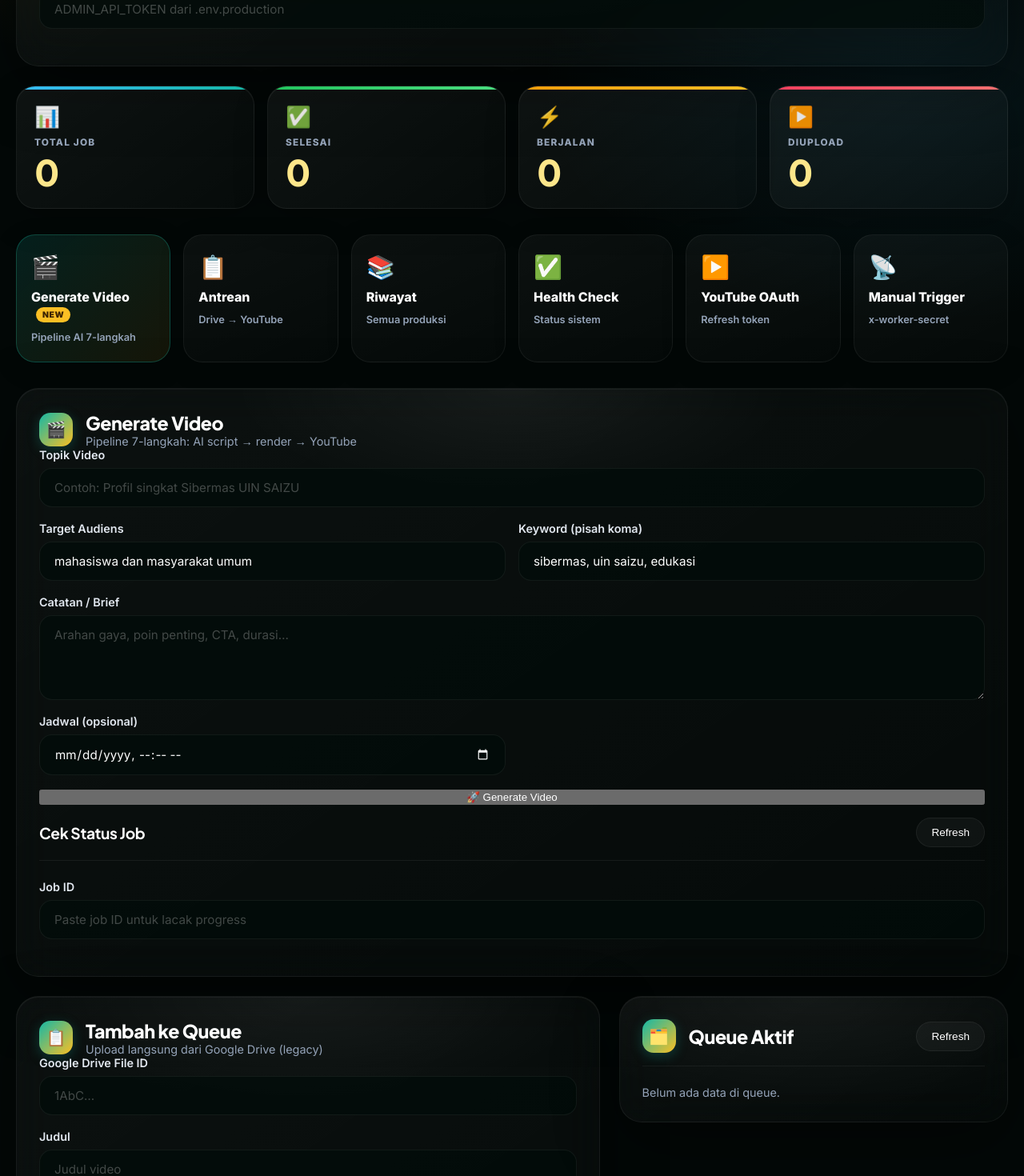
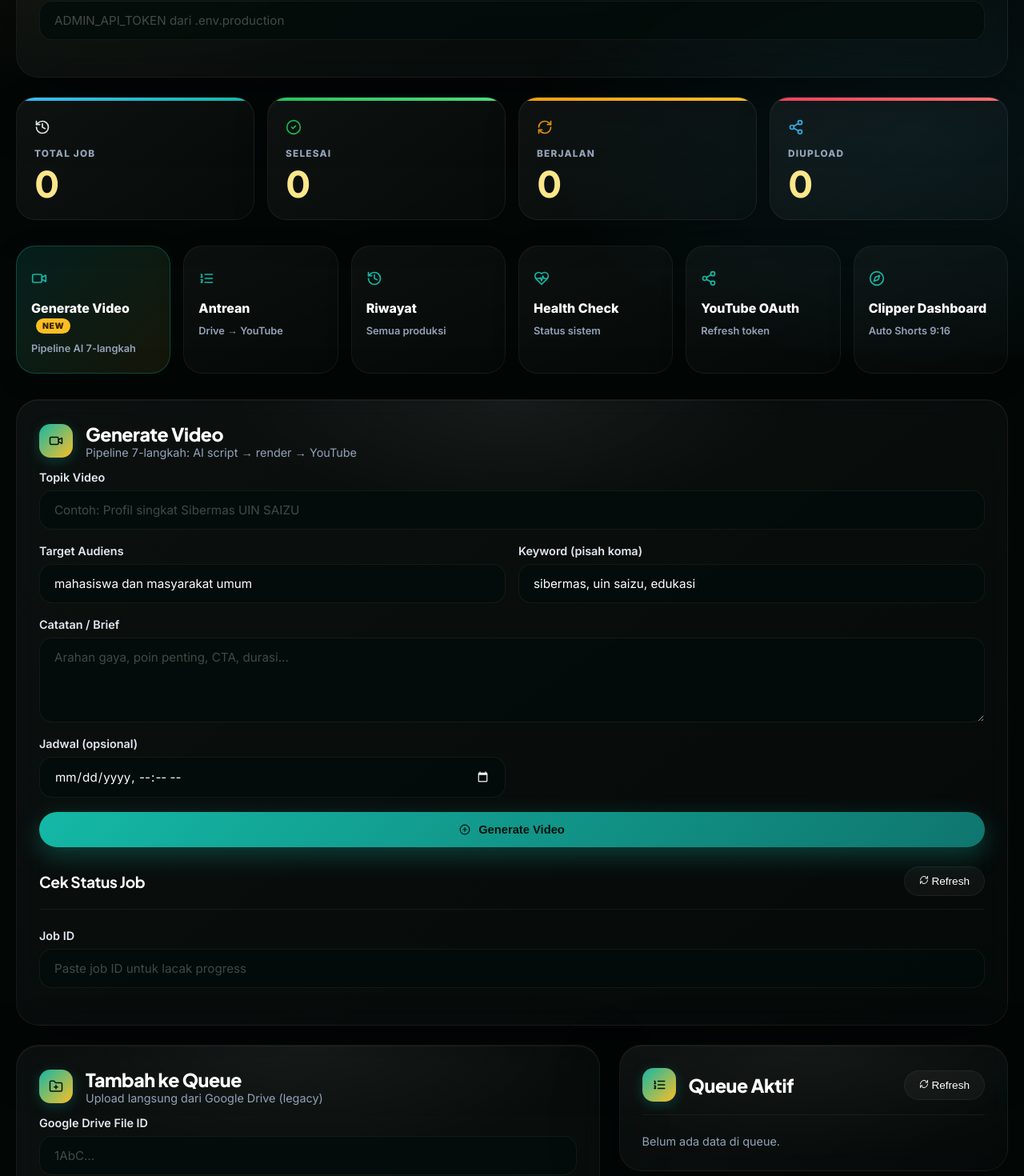
Before and after one commit to sabintacom-ui/Tooluung, a Next.js app: page /generator in a window 1280 px wide. Shown: the part 900-2370 px from the top of the page at 80% size. Built offline with nearby package versions, Linux system fonts and the light colour scheme.

Commit message:
style: refactor app/generator/page.tsx to use lucide-react vector icons

```diff
--- a/app/generator/page.tsx
+++ b/app/generator/page.tsx
@@ -1,6 +1,25 @@
 "use client";
 
 import { FormEvent, useCallback, useEffect, useMemo, useState, useTransition } from "react";
+import Link from "next/link";
+import {
+  Video,
+  ListOrdered,
+  History,
+  HeartPulse,
+  Share2,
+  Cpu,
+  Lock,
+  RefreshCw,
+  PlusCircle,
+  Play,
+  ArrowRight,
+  CheckCircle2,
+  AlertTriangle,
+  FolderPlus,
+  Compass,
+  AlertCircle
+} from "lucide-react";
 
 type QueueItem = {
   id: string;
@@ -44,15 +63,6 @@ const PIPELINE_STEPS = [
   { key: "upload_youtube", label: "Upload", icon: "7" },
 ];
 
-const QUICK_ACTIONS = [
-  { icon: "🎬", title: "Generate Video", desc: "Pipeline AI 7-langkah", href: "#pipeline", featured: true, isNew: true },
-  { icon: "📋", title: "Antrean", desc: "Drive → YouTube", href: "#queue" },
-  { icon: "📚", title: "Riwayat", desc: "Semua produksi", href: "#history" },
-  { icon: "✅", title: "Health Check", desc: "Status sistem", href: "/api/health" },
-  { icon: "▶️", title: "YouTube OAuth", desc: "Refresh token", href: "/api/youtube/status" },
-  { icon: "📡", title: "Manual Trigger", desc: "x-worker-secret", href: "#pipeline" },
-];
-
 function getYouTubeThumb(videoId: string): string {
   return `https://i.ytimg.com/vi/${videoId}/mqdefault.jpg`;
 }
@@ -67,6 +77,15 @@ export default function Home() {
   const [pipelineMessage, setPipelineMessage] = useState("");
   const [isPending, startTransition] = useTransition();
   const [showInstall, setShowInstall] = useState(false);
+
+  const QUICK_ACTIONS = useMemo(() => [
+    { icon: <Video size={20} />, title: "Generate Video", desc: "Pipeline AI 7-langkah", href: "#pipeline", featured: true, isNew: true },
+    { icon: <ListOrdered size={20} />, title: "Antrean", desc: "Drive → YouTube", href: "#queue" },
+    { icon: <History size={20} />, title: "Riwayat", desc: "Semua produksi", href: "#history" },
+    { icon: <HeartPulse size={20} />, title: "Health Check", desc: "Status sistem", href: "/api/health" },
+    { icon: <Share2 size={20} />, title: "YouTube OAuth", desc: "Refresh token", href: "/api/youtube/status" },
+    { icon: <Compass size={20} />, title: "Clipper Dashboard", desc: "Auto Shorts 9:16", href: "/clipper" },
+  ], []);
 
   async function loadQueue() {
     if (!adminToken) {
@@ -109,31 +128,17 @@ export default function Home() {
     fetch("/api/queue", { cache: "no-store", headers: { "x-admin-token": adminToken } })
       .then((response) => response.json())
       .then((data) => {
-        if (!data.ok) throw new Error(data.error ?? "Gagal memuat queue");
-        setItems(data.items ?? []);
+        if (data.ok) setItems(data.items ?? []);
       })
-      .catch((error) => setMessage(error.message));
-    loadRecentJobs().catch((error) => setPipelineMessage(error.message));
+      .catch((e) => console.error("Gagal memuat queue:", e));
+
+    loadRecentJobs().catch((e) => console.error("Gagal memuat riwayat:", e));
   }, [adminToken, loadRecentJobs]);
-
-  // Auto-refresh polling tiap 8 detik kalau ada job running
-  useEffect(() => {
-    if (!adminToken) return;
-    const hasRunning = recentJobs.some((j) => j.status === "running" || j.status === "pending");
-    if (!hasRunning) return;
-    const t = setInterval(() => {
-      loadRecentJobs().catch(() => {});
-      if (pipelineJob?.id) refreshPipeline(pipelineJob.id).catch(() => {});
-    }, 8000);
-    return () => clearInterval(t);
-    // eslint-disable-next-line react-hooks/exhaustive-deps
-  }, [adminToken, recentJobs, pipelineJob?.id]);
 
   function submit(event: FormEvent<HTMLFormElement>) {
     event.preventDefault();
     setMessage("");
-    const form = new FormData(event.currentTarget);
-    const payload = Object.fromEntries(form.entries());
+    const payload = Object.fromEntries(new FormData(event.currentTarget).entries());
 
     startTransition(async () => {
       try {
@@ -221,6 +226,7 @@ export default function Home() {
         </div>
         <div className="nav-actions">
           <span className="badge-online">{stats.running > 0 ? `${stats.running} aktif` : "Online"}</span>
+          <Link className="btn-secondary" href="/clipper">Clipper Shorts</Link>
           <a className="btn-secondary" href="https://github.com" target="_blank" rel="noreferrer">Docs</a>
         </div>
       </nav>
@@ -240,13 +246,15 @@ export default function Home() {
       {/* ADMIN TOKEN */}
       <section className="card">
         <div className="card-title-row">
-          <div className="card-icon">🔐</div>
+          <div className="card-icon">
+            <Lock size={18} />
+          </div>
           <div>
             <h2>Admin Token</h2>
             <p className="muted">Dibutuhkan untuk akses dashboard data privat</p>
           </div>
         </div>
-        <label>
+        <label style={{ marginTop: 14 }}>
           Token
           <input type="password" value={adminToken} onChange={(e) => setAdminToken(e.target.value)} placeholder="ADMIN_API_TOKEN dari .env.production" />
         </label>
@@ -255,22 +263,30 @@ export default function Home() {
       {/* STATS */}
       <section className="stats">
         <article className="stat s-total">
-          <div className="stat-icon">📊</div>
+          <div className="stat-icon">
+            <History size={20} />
+          </div>
           <span className="stat-label">Total Job</span>
           <strong className="stat-value">{stats.total}</strong>
         </article>
         <article className="stat s-done">
-          <div className="stat-icon">✅</div>
+          <div className="stat-icon">
+            <CheckCircle2 size={20} style={{ color: "var(--ok)" }} />
+          </div>
           <span className="stat-label">Selesai</span>
           <strong className="stat-value">{stats.done}</strong>
         </article>
         <article className="stat s-run">
-          <div className="stat-icon">⚡</div>
+          <div className="stat-icon">
+            <RefreshCw size={20} className={stats.running > 0 ? "animate-spin" : ""} style={{ color: "var(--warn)" }} />
+          </div>
           <span className="stat-label">Berjalan</span>
           <strong className="stat-value">{stats.running}</strong>
         </article>
         <article className="stat s-up">
-          <div className="stat-icon">▶️</div>
+          <div className="stat-icon">
+            <Share2 size={20} style={{ color: "var(--info)" }} />
+          </div>
           <span className="stat-label">Diupload</span>
           <strong className="stat-value">{stats.uploads}</strong>
         </article>
@@ -280,7 +296,7 @@ export default function Home() {
       <section className="actions-grid">
         {QUICK_ACTIONS.map((act) => (
           <a key={act.title} href={act.href} className={`action-tile ${act.featured ? "featured" : ""}`}>
-            <div className="action-icon">{act.icon}</div>
+            <div className="action-icon" style={{ color: "var(--teal)" }}>{act.icon}</div>
             <div className="action-title">
               {act.title} {act.isNew && <span className="new-pill">NEW</span>}
             </div>
@@ -292,14 +308,16 @@ export default function Home() {
       {/* PIPELINE GENERATE */}
       <section id="pipeline" className="card">
         <div className="card-title-row">
-          <div className="card-icon">🎬</div>
+          <div className="card-icon">
+            <Video size={18} />
+          </div>
           <div>
             <h2>Generate Video</h2>
             <p className="muted">Pipeline 7-langkah: AI script → render → YouTube</p>
           </div>
         </div>
 
-        <form className="pipelineForm" onSubmit={startPipeline}>
+        <form className="pipelineForm" onSubmit={startPipeline} style={{ marginTop: 14 }}>
           <input type="hidden" name="channelId" value={DEFAULT_CHANNEL_ID} />
           <input type="hidden" name="templateId" value={DEFAULT_TEMPLATE_ID} />
           <label>
@@ -322,7 +340,9 @@ export default function Home() {
             Jadwal (opsional)
             <input name="scheduledAt" type="datetime-local" />
           </label>
-          <button disabled={isPending}>{isPending ? "Memulai…" : "🚀 Generate Video"}</button>
+          <button disabled={isPending} className="btn-primary">
+            {isPending ? <RefreshCw className="animate-spin" size={14} /> : <PlusCircle size={14} />} Generate Video
+          </button>
         </form>
 
         {pipelineJob && (
@@ -352,7 +372,9 @@ export default function Home() {
                       <strong>🎉 Video terupload</strong>
                       <span className="status-chip completed">{v.privacy_status ?? "private"}</span>
                     </div>
-                    <a href={v.youtube_url} target="_blank" rel="noreferrer">▶️ Buka di YouTube</a>
+                    <a href={v.youtube_url} target="_blank" rel="noreferrer" className="job-link">
+                      <Play size={12} /> Buka di YouTube
+                    </a>
                   </article>
                 ))}
               </div>
@@ -360,27 +382,37 @@ export default function Home() {
           </div>
         )}
 
-        <div className="card-head" style={{ marginTop: 16 }}>
+        <div className="card-head" style={{ marginTop: 24 }}>
           <h3>Cek Status Job</h3>
-          <button className="ghost" type="button" onClick={() => refreshPipeline().catch((e) => setPipelineMessage(e.message))}>Refresh</button>
+          <button className="ghost" type="button" onClick={() => refreshPipeline().catch((e) => setPipelineMessage(e.message))}>
+            <RefreshCw size={12} /> Refresh
+          </button>
         </div>
         <label>
           Job ID
           <input placeholder="Paste job ID untuk lacak progress" onBlur={(e) => e.currentTarget.value && refreshPipeline(e.currentTarget.value).catch((err) => setPipelineMessage(err.message))} />
         </label>
-        {pipelineMessage && <p className="notice">{pipelineMessage}</p>}
+        {pipelineMessage && (
+          <div className="message-banner" style={{ marginTop: 14 }}>
+            <AlertCircle size={14} />
+            <div>{pipelineMessage}</div>
+          </div>
+        )}
       </section>
 
       {/* LEGACY QUEUE */}
       <section id="queue" className="grid">
         <form className="card" onSubmit={submit}>
           <div className="card-title-row">
-            <div className="card-icon">📋</div>
+            <div className="card-icon">
+              <FolderPlus size={18} />
+            </div>
             <div>
               <h2>Tambah ke Queue</h2>
               <p className="muted">Upload langsung dari Google Drive (legacy)</p>
             </div>
           </div>
+          <div style={{ marginTop: 14, display: "flex", flexDirection: "column", gap: 14 }}>
             <label>Google Drive File ID<input name="driveFileId" required placeholder="1AbC…" /></label>
             <label>Judul<input name="title" required maxLength={100} placeholder="Judul video" /></label>
             <label>Deskripsi<textarea name="description" rows={4} placeholder="Deskripsi YouTube" /></label>
@@ -390,19 +422,31 @@ export default function Home() {
               <label>Visibilitas<select name="privacy"><option value="private">Private</option><option value="unlisted">Unlisted</option><option value="public">Public</option></select></label>
             </div>
             <label>Jadwal<input name="schedule" type="datetime-local" required /></label>
-          <button disabled={isPending}>{isPending ? "Menyimpan…" : "➕ Masukkan Queue"}</button>
-          {message && <p className="notice">{message}</p>}
+            <button disabled={isPending} className="btn-primary">
+              {isPending ? <RefreshCw className="animate-spin" size={14} /> : <PlusCircle size={14} />} Masukkan Queue
+            </button>
+            {message && (
+              <div className="message-banner">
+                <AlertCircle size={14} />
+                <div>{message}</div>
+              </div>
+            )}
+          </div>
         </form>
 
         <section className="card">
           <div className="card-head">
             <div className="card-title-row">
-              <div className="card-icon">🗂️</div>
+              <div className="card-icon">
+                <ListOrdered size={18} />
+              </div>
               <h2>Queue Aktif</h2>
             </div>
-            <button className="ghost" onClick={() => loadQueue().catch((e) => setMessage(e.message))}>Refresh</button>
+            <button className="ghost" onClick={() => loadQueue().catch((e) => setMessage(e.message))}>
+              <RefreshCw size={12} /> Refresh
+            </button>
           </div>
-          <div className="items">
+          <div className="items" style={{ marginTop: 14 }}>
             {items.length === 0 && <p className="muted">Belum ada data di queue.</p>}
             {items.map((item) => (
               <article className="item" key={item.id}>
@@ -411,8 +455,17 @@ export default function Home() {
                   <span className={`status-chip ${item.status.toLowerCase()}`}>{item.status}</span>
                 </div>
                 <div className="item-meta">📅 {item.schedule}</div>
-                {item.youtubeUrl && <a href={item.youtubeUrl} target="_blank" rel="noreferrer">▶️ YouTube</a>}
-                {item.error && <small className="muted">{item.error}</small>}
+                {item.youtubeUrl && (
+                  <a href={item.youtubeUrl} target="_blank" rel="noreferrer" className="job-link">
+                    <Play size={12} /> Buka Video
+                  </a>
+                )}
+                {item.error && (
+                  <div className="job-error" style={{ marginTop: 8 }}>
+                    <AlertTriangle size={12} style={{ display: "inline", marginRight: 4 }} />
+                    {item.error}
+                  </div>
+                )}
               </article>
             ))}
           </div>
@@ -423,19 +476,30 @@ export default function Home() {
       <section id="history" className="card">
         <div className="card-head">
           <div className="card-title-row">
-            <div className="card-icon">📚</div>
+            <div className="card-icon">
+              <History size={18} />
+            </div>
             <h2>Riwayat Produksi</h2>
           </div>
-          <button className="ghost" onClick={() => loadRecentJobs().catch((e) => setPipelineMessage(e.message))}>Refresh</button>
+          <button className="ghost" onClick={() => loadRecentJobs().catch((e) => setPipelineMessage(e.message))}>
+            <RefreshCw size={12} /> Refresh
+          </button>
         </div>
-        <div className="items">
+        <div className="items" style={{ marginTop: 14 }}>
           {recentJobs.length === 0 && <p className="muted">Belum ada riwayat. Mulai generate video pertama!</p>}
           {recentJobs.map((job) => {
             const yt = job.youtube_videos?.[0];
             const thumb = yt?.youtube_video_id ? getYouTubeThumb(yt.youtube_video_id) : null;
             return (
               <article className="history-item" key={job.id}>
-                <div className="history-thumb">{thumb ? <img src={thumb} alt="" /> : "🎬"}</div>
+                <div className="history-thumb">
+                  {thumb ? (
+                    // eslint-disable-next-line @next/next/no-img-element
+                    <img src={thumb} alt="" />
+                  ) : (
+                    <Video size={24} />
+                  )}
+                </div>
                 <div className="history-body">
                   <div className="history-title">{job.contents?.selected_title || job.contents?.topic || job.id}</div>
                   <div className="history-meta">
@@ -444,7 +508,11 @@ export default function Home() {
                   </div>
                   <div className="history-steps">{(job.steps_completed ?? []).length}/7 langkah selesai</div>
                 </div>
-                {yt?.youtube_url && <a href={yt.youtube_url} target="_blank" rel="noreferrer">▶️ Buka</a>}
+                {yt?.youtube_url && (
+                  <a href={yt.youtube_url} target="_blank" rel="noreferrer" className="ghost" style={{ fontSize: '0.8rem', padding: '8px 16px', borderRadius: '100px' }}>
+                    <Play size={12} /> Lihat
+                  </a>
+                )}
               </article>
             );
           })}
@@ -470,7 +538,7 @@ export default function Home() {
             <p>Buka lebih cepat seperti aplikasi</p>
           </div>
           <div className="install-actions">
-            <button onClick={handleInstall}>Install</button>
+            <button onClick={handleInstall} className="btn-primary" style={{ padding: '8px 16px', fontSize: '0.8rem' }}>Install</button>
             <button className="ghost" onClick={() => setShowInstall(false)}>Nanti</button>
           </div>
         </div>
```
Lines whose indentation alone changed are shown as unchanged.
